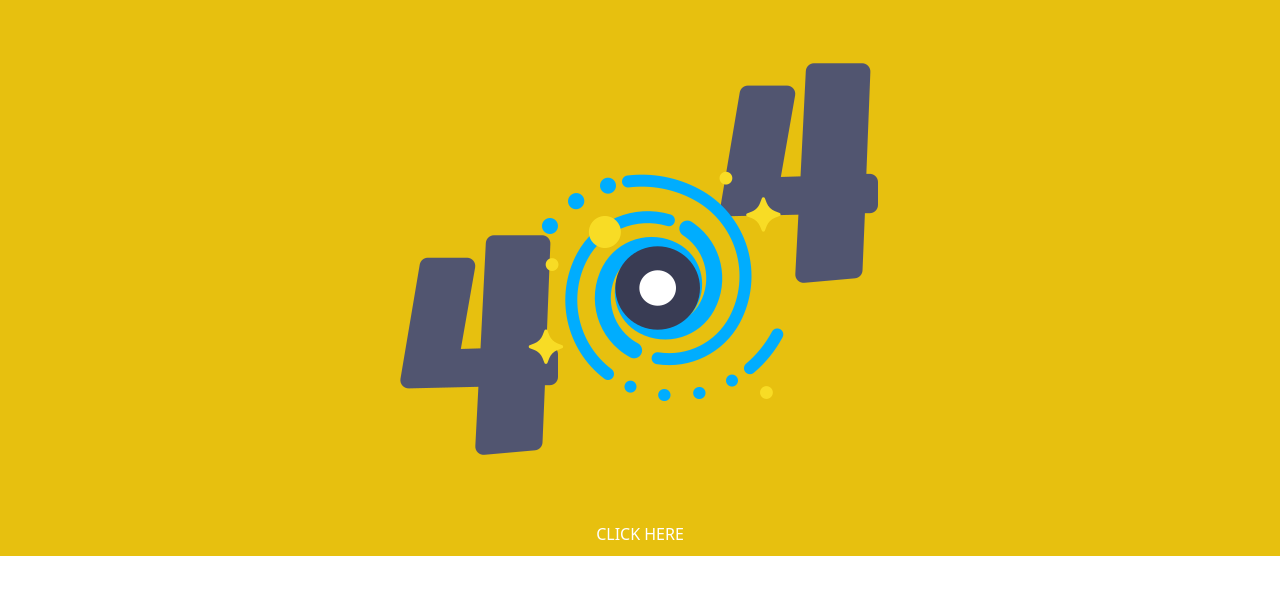
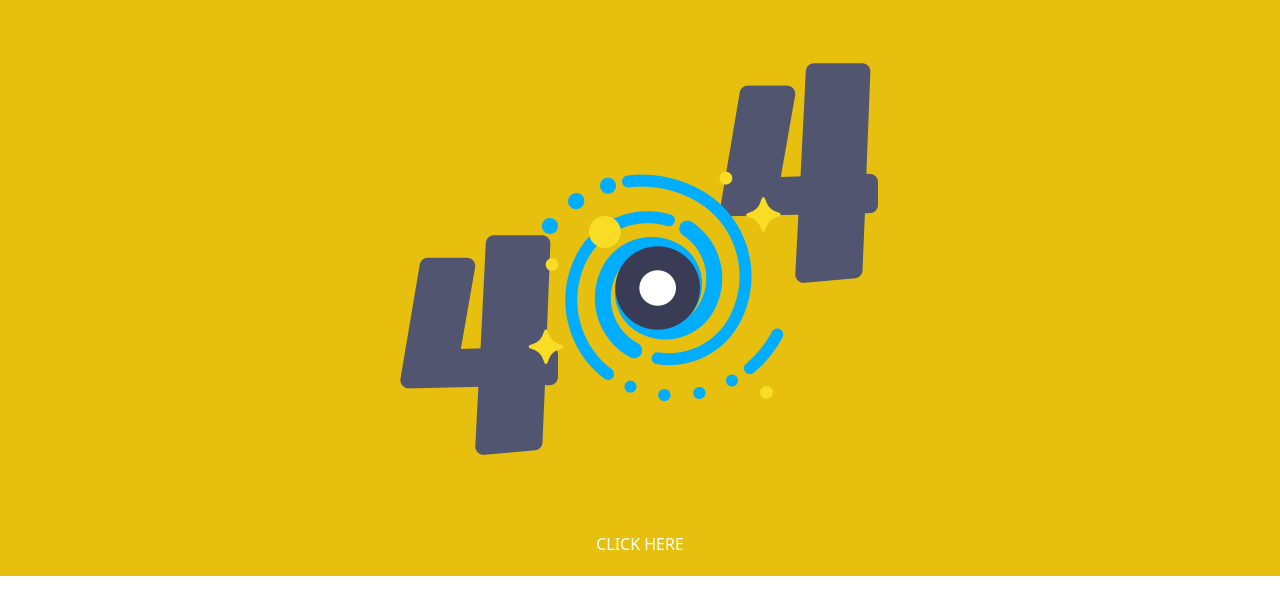
Before and after one commit to SMelian/SMelian.github.io, a website: page pages/error404.html in a window 1280 px wide. Drawn offline with nearby package versions, Linux system fonts and the light colour scheme.

Commit message:
error404 ultima

```diff
--- a/pages/error404.html
+++ b/pages/error404.html
@@ -18,6 +18,6 @@
 <body>
     <section class="textCenter bg">
         <img src="../fotos/Pagina404/error4042.png" alt="Wires not connected due to an error404">
-        <a class="nav-link active" aria-current="page" href="../index.html">CLICK HERE</a>
+        <a class="nav-link active bg" aria-current="page" href="../index.html">CLICK HERE</a>
     </section>
 </body>
```
Also changed, not shown: pages/reservation.html (+1 -1 lines).
